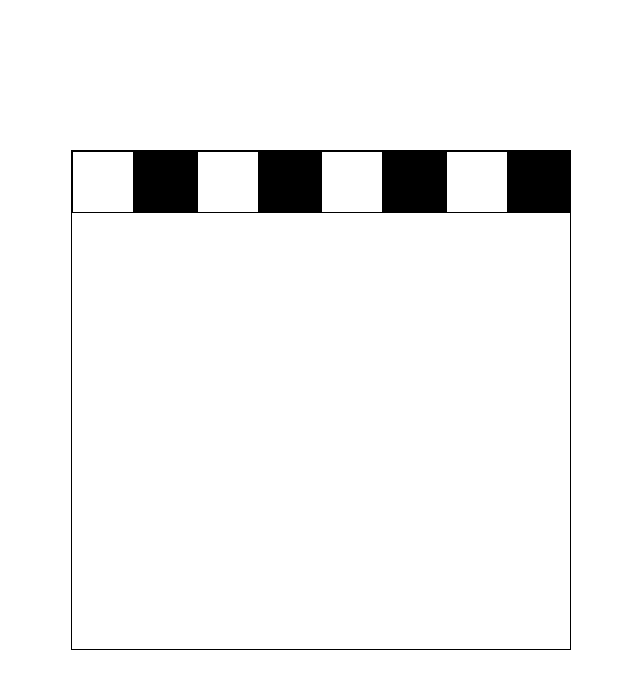
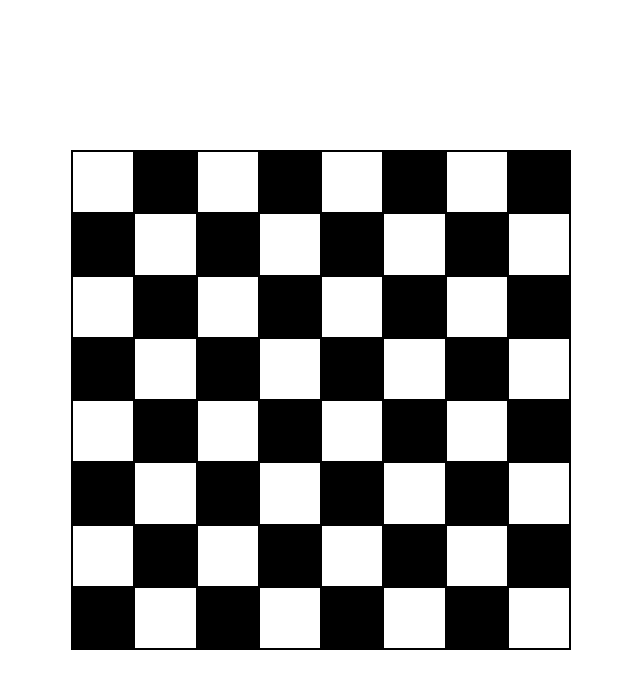
Before and after one commit to marla294/checkers, an Angular app: page / in a window 1280 px wide. Shown: the top 688 px of the page, without its empty margins (319-959 px from the left). Built offline with nearby package versions, Linux system fonts and the light colour scheme.

Commit message:
Populating board

```diff
--- a/src/app/app.component.css
+++ b/src/app/app.component.css
@@ -7,7 +7,7 @@
 	border: 1px solid black;
 }
 .square {
-	height: 12.5%;
+	height: 62.25px;
 	width: 12.5%;
 	border: 1px solid black;
 }
--- a/src/app/app.component.html
+++ b/src/app/app.component.html
@@ -1,9 +1,11 @@
 
 <div class="d-flex justify-content-center align-items-center board-container">
   <div class="board">
-    <div *ngFor="let space of row"
-    class="square float-left"
-    [class.playable]="space.playable"
-    [class.notplayable]="!space.playable"></div>
-  </div>
+  	<div *ngFor="let row of board">
+	    <div *ngFor="let space of row"
+	    class="square float-left"
+	    [class.playable]="space.playable"
+	    [class.notplayable]="!space.playable"></div>
+	  	</div>
+	</div>
 </div>
--- a/src/app/app.component.ts
+++ b/src/app/app.component.ts
@@ -8,13 +8,25 @@ import { Space }	 from './space';
   styleUrls: ['./app.component.css']
 })
 export class AppComponent implements OnInit {
-  	private row: Space[] = [];
+  	//private row: Space[] = [];
+  	private board = new Array();
 
   	ngOnInit() {
   		for (var i = 0; i < 8; i = i+2) {
-  			this.row[i] = new Space(i, 0, true);
-  			this.row[i+1] = new Space(i+1, 0, false);
+  			let rowEven = new Array();
+  			let rowOdd = new Array();
+  			for (var j = 0; j < 8; j = j+2) {
+  				rowEven[j] = new Space(0, j, true);
+  				rowEven[j+1] = new Space(0, j+1, false);
+  			}
+  			for (var j = 0; j < 8; j = j+2) {
+  				rowOdd[j] = new Space(0, j, false);
+  				rowOdd[j+1] = new Space(0, j+1, true);
+  			}
+  			this.board[i] = rowEven;
+  			this.board[i+1] = rowOdd;
   		}
+  		console.log(this.board);
   	}
 
 }
```
